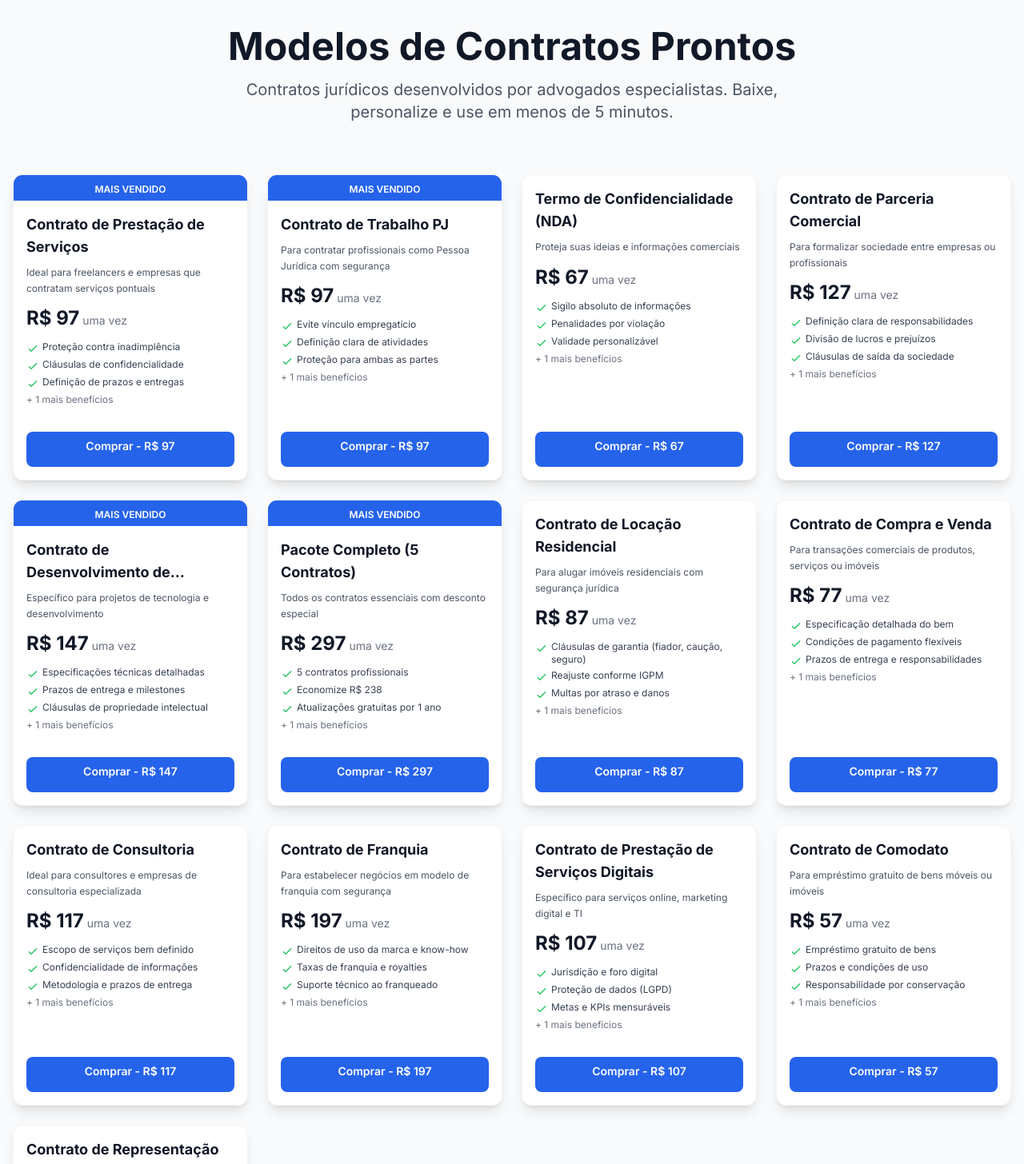
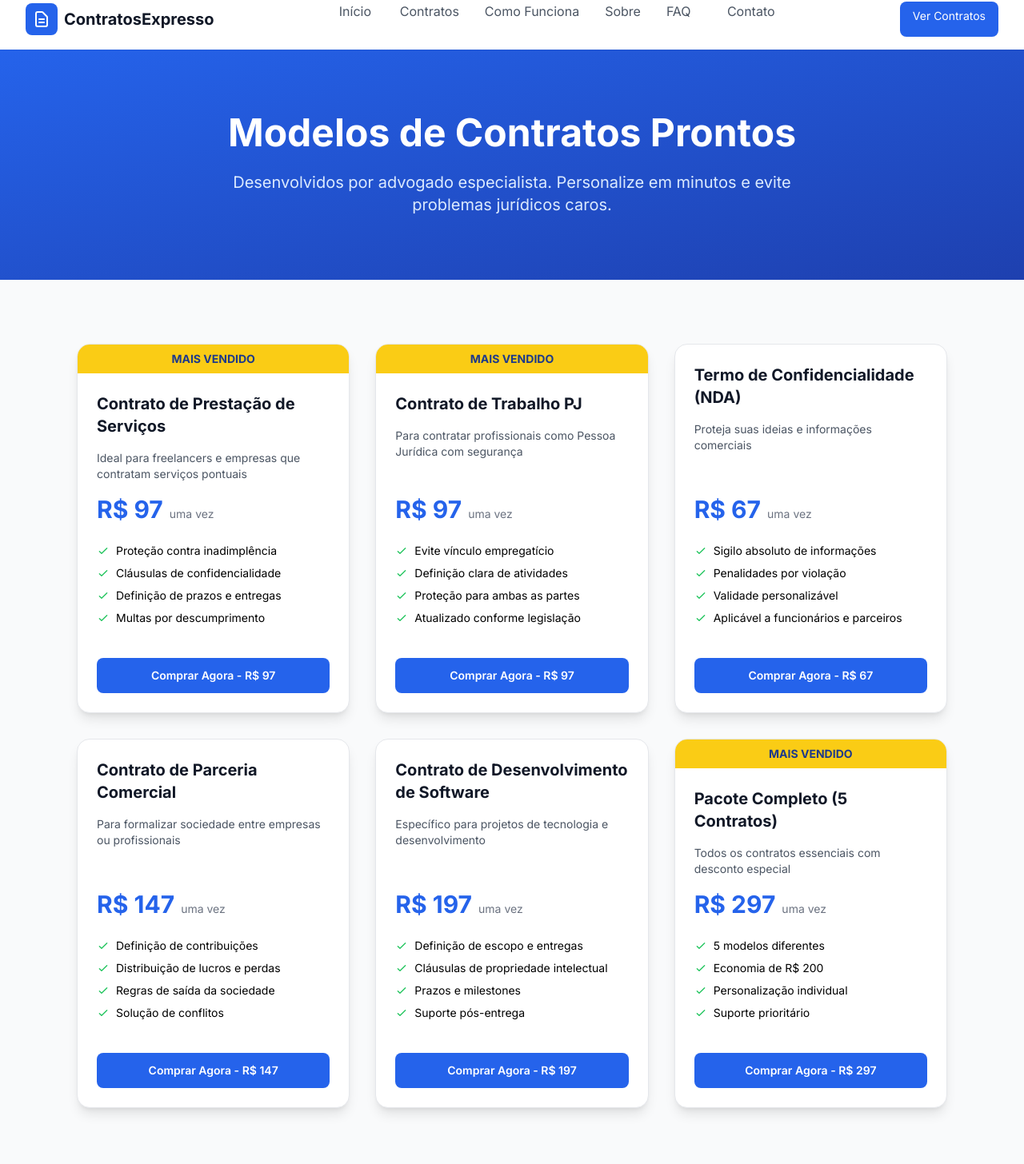
Before and after one commit to mestrereginaldo-site/contratosexpresso-site, a Next.js app: page /contratos in a window 1280 px wide. Shown: the part 14-1470 px from the top of the page at 80% size. Built offline with nearby package versions, Linux system fonts and the light colour scheme.

Commit message:
Update page.js

```diff
--- a/app/contratos/page.js
+++ b/app/contratos/page.js
@@ -1,310 +1,160 @@
-import Link from 'next/link';
+import Header from '../../components/Header'
+import Footer from '../../components/Footer'
+import Link from 'next/link'
 
-export const metadata = {
-  title: 'Modelos de Contratos Prontos - Download Imediato | Contratos Expresso',
-  description: 'Contratos jurídicos prontos para usar desenvolvidos por advogados. Contrato de Prestação de Serviços, Trabalho PJ, NDA, Parceria e mais. Baixe em 5 minutos.',
-  keywords: 'contratos prontos, modelo contrato, contrato prestação serviços, contrato trabalho PJ, NDA, contrato parceria, contrato desenvolvimento software, contrato locação, contrato compra venda, contrato consultoria, contrato franquia, contrato comodato, contrato representação comercial',
-}
-
-export default function ContratosPage() {
 const contratos = [
-    // CONTRATOS ORIGINAIS (6)
   {
     id: 1,
-      slug: 'contrato-prestacao-servicos',
-      nome: 'Contrato de Prestação de Serviços',
-      descricao: 'Ideal para freelancers e empresas que contratam serviços pontuais',
+    nome: "Contrato de Prestação de Serviços",
     preco: 97,
-      destaque: 'MAIS VENDIDO',
-      caracteristicas: [
-        'Proteção contra inadimplência',
-        'Cláusulas de confidencialidade',
-        'Definição de prazos e entregas',
-        'Multas por descumprimento'
-      ]
+    descricao: "Ideal para freelancers e empresas que contratam serviços pontuais",
+    beneficios: [
+      "Proteção contra inadimplência",
+      "Cláusulas de confidencialidade",
+      "Definição de prazos e entregas",
+      "Multas por descumprimento"
+    ],
+    popular: true,
+    slug: "prestacao-servicos"
   },
   {
     id: 2,
-      slug: 'contrato-trabalho-pj',
-      nome: 'Contrato de Trabalho PJ',
-      descricao: 'Para contratar profissionais como Pessoa Jurídica com segurança',
+    nome: "Contrato de Trabalho PJ",
     preco: 97,
-      destaque: 'MAIS VENDIDO',
-      caracteristicas: [
-        'Evite vínculo empregatício',
-        'Definição clara de atividades',
-        'Proteção para ambas as partes',
-        'Atualizado conforme legislação'
-      ]
+    descricao: "Para contratar profissionais como Pessoa Jurídica com segurança",
+    beneficios: [
+      "Evite vínculo empregatício",
+      "Definição clara de atividades",
+      "Proteção para ambas as partes",
+      "Atualizado conforme legislação"
+    ],
+    popular: true,
+    slug: "trabalho-pj"
   },
   {
     id: 3,
-      slug: 'termo-confidencialidade-nda',
-      nome: 'Termo de Confidencialidade (NDA)',
-      descricao: 'Proteja suas ideias e informações comerciais',
+    nome: "Termo de Confidencialidade (NDA)",
     preco: 67,
-      destaque: '',
-      caracteristicas: [
-        'Sigilo absoluto de informações',
-        'Penalidades por violação',
-        'Validade personalizável',
-        'Aplicável a funcionários e parceiros'
-      ]
+    descricao: "Proteja suas ideias e informações comerciais",
+    beneficios: [
+      "Sigilo absoluto de informações",
+      "Penalidades por violação",
+      "Validade personalizável",
+      "Aplicável a funcionários e parceiros"
+    ],
+    popular: false,
+    slug: "termo-confidencialidade"
   },
   {
     id: 4,
-      slug: 'contrato-parceria-comercial',
-      nome: 'Contrato de Parceria Comercial',
-      descricao: 'Para formalizar sociedade entre empresas ou profissionais',
-      preco: 127,
-      destaque: '',
-      caracteristicas: [
-        'Definição clara de responsabilidades',
-        'Divisão de lucros e prejuízos',
-        'Cláusulas de saída da sociedade',
-        'Proteção legal para todos os sócios'
-      ]
+    nome: "Contrato de Parceria Comercial",
+    preco: 147,
+    descricao: "Para formalizar sociedade entre empresas ou profissionais",
+    beneficios: [
+      "Definição de contribuições",
+      "Distribuição de lucros e perdas",
+      "Regras de saída da sociedade",
+      "Solução de conflitos"
+    ],
+    popular: false,
+    slug: "parceria-comercial"
   },
   {
     id: 5,
-      slug: 'contrato-desenvolvimento-software',
-      nome: 'Contrato de Desenvolvimento de Software',
-      descricao: 'Específico para projetos de tecnologia e desenvolvimento',
-      preco: 147,
-      destaque: 'MAIS VENDIDO',
-      caracteristicas: [
-        'Especificações técnicas detalhadas',
-        'Prazos de entrega e milestones',
-        'Cláusulas de propriedade intelectual',
-        'Suporte e manutenção pós-entrega'
-      ]
+    nome: "Contrato de Desenvolvimento de Software",
+    preco: 197,
+    descricao: "Específico para projetos de tecnologia e desenvolvimento",
+    beneficios: [
+      "Definição de escopo e entregas",
+      "Cláusulas de propriedade intelectual",
+      "Prazos e milestones",
+      "Suporte pós-entrega"
+    ],
+    popular: false,
+    slug: "desenvolvimento-software"
   },
   {
     id: 6,
-      slug: 'pacote-completo-contratos',
-      nome: 'Pacote Completo (5 Contratos)',
-      descricao: 'Todos os contratos essenciais com desconto especial',
+    nome: "Pacote Completo (5 Contratos)",
     preco: 297,
-      destaque: 'MAIS VENDIDO',
-      caracteristicas: [
-        '5 contratos profissionais',
-        'Economize R$ 238',
-        'Atualizações gratuitas por 1 ano',
-        'Suporte jurídico prioritário'
+    descricao: "Todos os contratos essenciais com desconto especial",
+    beneficios: [
+      "5 modelos diferentes",
+      "Economia de R$ 200",
+      "Personalização individual",
+      "Suporte prioritário"
+    ],
+    popular: true,
+    slug: "pacote-completo"
+  }
 ]
-    },
 
-    // NOVOS CONTRATOS BASEADOS EM PESQUISA DE MERCADO (6)
-    {
-      id: 7,
-      slug: 'contrato-locacao-residencial',
-      nome: 'Contrato de Locação Residencial',
-      descricao: 'Para alugar imóveis residenciais com segurança jurídica',
-      preco: 87,
-      destaque: '',
-      caracteristicas: [
-        'Cláusulas de garantia (fiador, caução, seguro)',
-        'Reajuste conforme IGPM',
-        'Multas por atraso e danos',
-        'Direitos e deveres de locador/locatário'
-      ]
-    },
-    {
-      id: 8,
-      slug: 'contrato-compra-venda',
-      nome: 'Contrato de Compra e Venda',
-      descricao: 'Para transações comerciais de produtos, serviços ou imóveis',
-      preco: 77,
-      destaque: '',
-      caracteristicas: [
-        'Especificação detalhada do bem',
-        'Condições de pagamento flexíveis',
-        'Prazos de entrega e responsabilidades',
-        'Garantias e assistência técnica'
-      ]
-    },
-    {
-      id: 9,
-      slug: 'contrato-consultoria',
-      nome: 'Contrato de Consultoria',
-      descricao: 'Ideal para consultores e empresas de consultoria especializada',
-      preco: 117,
-      destaque: '',
-      caracteristicas: [
-        'Escopo de serviços bem definido',
-        'Confidencialidade de informações',
-        'Metodologia e prazos de entrega',
-        'Pagamento por resultados ou horas'
-      ]
-    },
-    {
-      id: 10,
-      slug: 'contrato-franquia',
-      nome: 'Contrato de Franquia',
-      descricao: 'Para estabelecer negócios em modelo de franquia com segurança',
-      preco: 197,
-      destaque: '',
-      caracteristicas: [
-        'Direitos de uso da marca e know-how',
-        'Taxas de franquia e royalties',
-        'Suporte técnico ao franqueado',
-        'Área de atuação e exclusividade'
-      ]
-    },
-    {
-      id: 11,
-      slug: 'contrato-prestacao-servicos-digitais',
-      nome: 'Contrato de Prestação de Serviços Digitais',
-      descricao: 'Específico para serviços online, marketing digital e TI',
-      preco: 107,
-      destaque: '',
-      caracteristicas: [
-        'Jurisdição e foro digital',
-        'Proteção de dados (LGPD)',
-        'Metas e KPIs mensuráveis',
-        'Pagamentos via plataformas digitais'
-      ]
-    },
-    {
-      id: 12,
-      slug: 'contrato-comodato',
-      nome: 'Contrato de Comodato',
-      descricao: 'Para empréstimo gratuito de bens móveis ou imóveis',
-      preco: 57,
-      destaque: '',
-      caracteristicas: [
-        'Empréstimo gratuito de bens',
-        'Prazos e condições de uso',
-        'Responsabilidade por conservação',
-        'Devolução em mesmo estado'
-      ]
-    },
-    {
-      id: 13,
-      slug: 'contrato-representacao-comercial',
-      nome: 'Contrato de Representação Comercial',
-      descricao: 'Para representantes comerciais e agentes autônomos',
-      preco: 137,
-      destaque: '',
-      caracteristicas: [
-        'Comissões e percentuais de venda',
-        'Área de atuação exclusiva',
-        'Despesas e reembolsos',
-        'Exclusividade e não-concorrência'
-      ]
-    }
-  ];
+export default function Contratos() {
+  return (
+    <main>
+      <Header />
 
-  return (
-    <div className="min-h-screen bg-gray-50 py-12">
-      <div className="container mx-auto px-4">
-        {/* Cabeçalho */}
-        <div className="text-center mb-16">
-          <h1 className="text-4xl md:text-5xl font-bold text-gray-900 mb-4">
+      <section className="bg-gradient-to-br from-blue-600 to-blue-800 text-white py-12 md:py-20">
+        <div className="max-w-7xl mx-auto px-4 sm:px-6 lg:px-8 text-center">
+          <h1 className="text-3xl md:text-4xl lg:text-5xl font-bold mb-4 md:mb-6">
             Modelos de Contratos Prontos
           </h1>
-          <p className="text-xl text-gray-600 max-w-3xl mx-auto">
-            Contratos jurídicos desenvolvidos por advogados especialistas.
-            Baixe, personalize e use em menos de 5 minutos.
+          <p className="text-lg md:text-xl text-blue-100 max-w-3xl mx-auto">
+            Desenvolvidos por advogado especialista. Personalize em minutos e evite problemas jurídicos caros.
           </p>
         </div>
+      </section>
 
-        {/* Grid de Contratos */}
-        <div className="grid grid-cols-1 md:grid-cols-2 lg:grid-cols-3 xl:grid-cols-4 gap-6 max-w-7xl mx-auto">
+      <section className="py-12 md:py-20 bg-gray-50">
+        <div className="max-w-6xl mx-auto px-4 sm:px-6 lg:px-8">
+          <div className="grid grid-cols-1 md:grid-cols-2 lg:grid-cols-3 gap-6 md:gap-8">
             {contratos.map((contrato) => (
-            <div
-              key={contrato.id}
-              className="bg-white rounded-xl shadow-lg hover:shadow-xl transition-all duration-300 border border-gray-100 overflow-hidden flex flex-col"
-            >
-              {/* Destaque */}
-              {contrato.destaque && (
-                <div className="bg-blue-600 text-white text-center py-1 px-3">
-                  <span className="font-semibold text-xs">{contrato.destaque}</span>
+              <div key={contrato.id} className="bg-white rounded-xl md:rounded-2xl shadow-lg overflow-hidden border border-gray-200 hover:border-blue-500 transition-all flex flex-col">
+                {contrato.popular && (
+                  <div className="bg-yellow-400 text-blue-900 text-center py-2 font-bold text-sm">
+                    MAIS VENDIDO
                   </div>
                 )}
-
-              <div className="p-4 flex-grow">
-                {/* Nome do Contrato */}
-                <h3 className="text-lg font-bold text-gray-900 mb-2 line-clamp-2">
+                <div className="p-6 flex flex-col flex-grow">
+                  <h3 className="text-lg md:text-xl font-bold text-gray-900 mb-4">
                     {contrato.nome}
                   </h3>
-
-                {/* Descrição */}
-                <p className="text-gray-600 mb-3 text-xs leading-relaxed line-clamp-2">
+                  <p className="text-gray-600 mb-4 text-sm flex-grow">
                     {contrato.descricao}
                   </p>
 
-                {/* Preço */}
-                <div className="mb-3">
-                  <span className="text-2xl font-bold text-gray-900">
-                    R$ {contrato.preco}
-                  </span>
-                  <span className="text-gray-500 ml-1 text-sm">uma vez</span>
+                  <div className="mb-6">
+                    <span className="text-2xl md:text-3xl font-bold text-blue-600">R$ {contrato.preco}</span>
+                    <span className="text-gray-500 ml-2 text-sm">uma vez</span>
                   </div>
 
-                {/* Características */}
-                <ul className="space-y-1 mb-4">
-                  {contrato.caracteristicas.slice(0, 3).map((caracteristica, index) => (
-                    <li key={index} className="flex items-start">
-                      <svg className="w-4 h-4 text-green-500 mr-1 mt-0.5 flex-shrink-0" fill="none" stroke="currentColor" viewBox="0 0 24 24">
-                        <path strokeLinecap="round" strokeLinejoin="round" strokeWidth="2" d="M5 13l4 4L19 7"></path>
+                  <ul className="space-y-2 mb-6">
+                    {contrato.beneficios.map((beneficio, index) => (
+                      <li key={index} className="flex items-start text-sm">
+                        <svg className="w-4 h-4 text-green-500 mr-2 mt-0.5 flex-shrink-0" fill="none" stroke="currentColor" viewBox="0 0 24 24">
+                          <path strokeLinecap="round" strokeLinejoin="round" strokeWidth={2} d="M5 13l4 4L19 7" />
                         </svg>
-                      <span className="text-gray-700 text-xs">{caracteristica}</span>
+                        {beneficio}
                       </li>
                     ))}
-                  {contrato.caracteristicas.length > 3 && (
-                    <li className="text-xs text-gray-500">
-                      + {contrato.caracteristicas.length - 3} mais benefícios
-                    </li>
-                  )}
                   </ul>
-              </div>
 
-              {/* Botão Comprar */}
-              <div className="p-4 pt-0">
+                  <div className="mt-auto pt-4">
                     <Link
                       href={`/contratos/${contrato.slug}`}
-                  className="block w-full bg-blue-600 hover:bg-blue-700 text-white text-center font-semibold py-2 px-4 rounded-lg transition-colors duration-200 text-sm"
+                      className="w-full bg-blue-600 text-white py-3 px-6 rounded-lg hover:bg-blue-700 transition-colors font-semibold text-sm text-center block"
                     >
-                  Comprar - R$ {contrato.preco}
+                      Comprar Agora - R$ {contrato.preco}
                     </Link>
+                  </div>
                 </div>
               </div>
             ))}
           </div>
+        </div>
+      </section>
 
-        {/* Contador de Contratos */}
-        <div className="mt-12 text-center">
-          <div className="inline-block bg-blue-50 rounded-full px-6 py-3">
-            <p className="text-blue-800 font-semibold">
-              🎉 <span className="text-lg">{contratos.length}</span> modelos de contratos disponíveis
-            </p>
-          </div>
-        </div>
-
-        {/* Rodapé Informativo */}
-        <div className="mt-16 text-center max-w-4xl mx-auto">
-          <div className="bg-white rounded-2xl shadow-lg p-8 border border-gray-100">
-            <h2 className="text-2xl font-bold text-gray-900 mb-4">
-              Por que escolher nossos contratos?
-            </h2>
-            <div className="grid grid-cols-1 md:grid-cols-3 gap-6 text-sm text-gray-600">
-              <div>
-                <h3 className="font-semibold text-gray-900 mb-2">✅ Desenvolvido por Advogados</h3>
-                <p>Todos os contratos são criados e revisados por especialistas jurídicos</p>
-              </div>
-              <div>
-                <h3 className="font-semibold text-gray-900 mb-2">⚡ Download Imediato</h3>
-                <p>Receba o contrato em Word e PDF logo após a confirmação do pagamento</p>
-              </div>
-              <div>
-                <h3 className="font-semibold text-gray-900 mb-2">🛡️ Atualizações Gratuitas</h3>
-                <p>Receba versões atualizadas conforme mudanças na legislação</p>
-              </div>
-            </div>
-          </div>
-        </div>
-      </div>
-    </div>
-  );
+      <Footer />
+    </main>
+  )
 }
```
Lines whose indentation alone changed are shown as unchanged.
